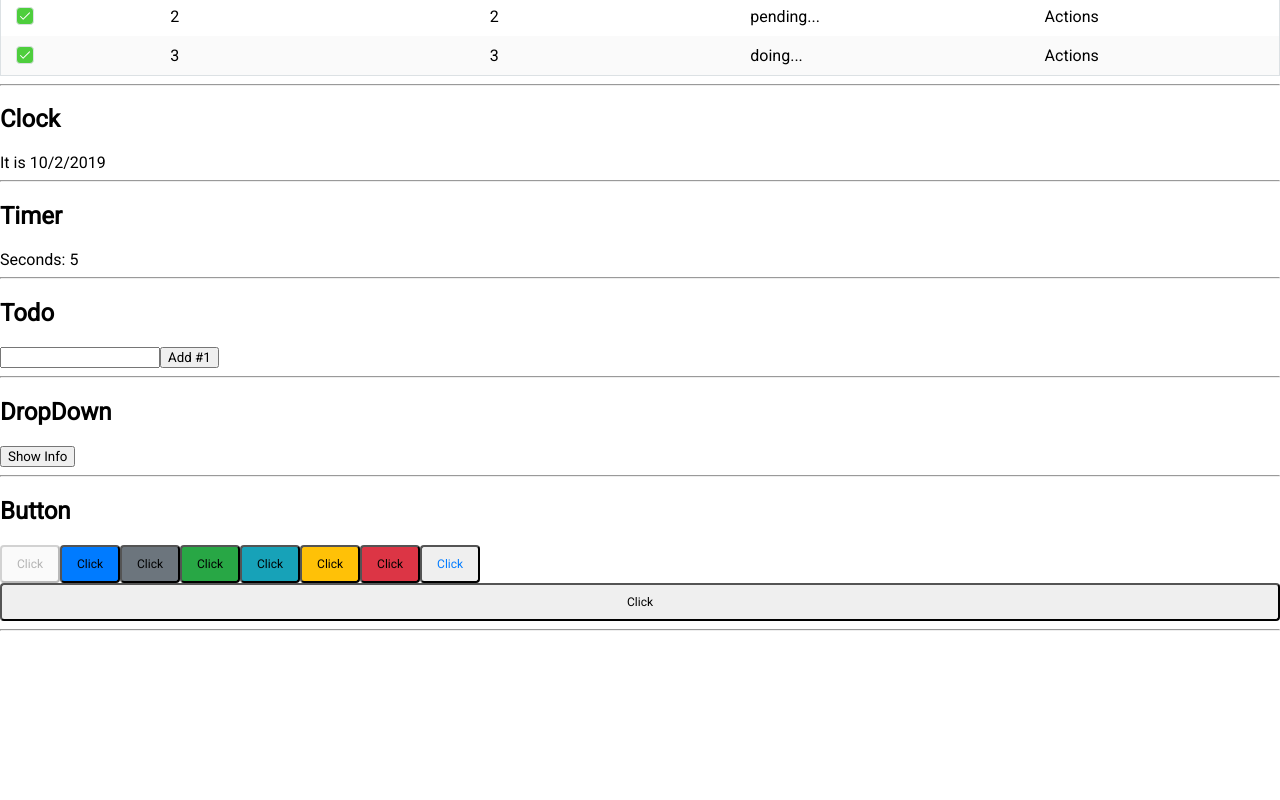
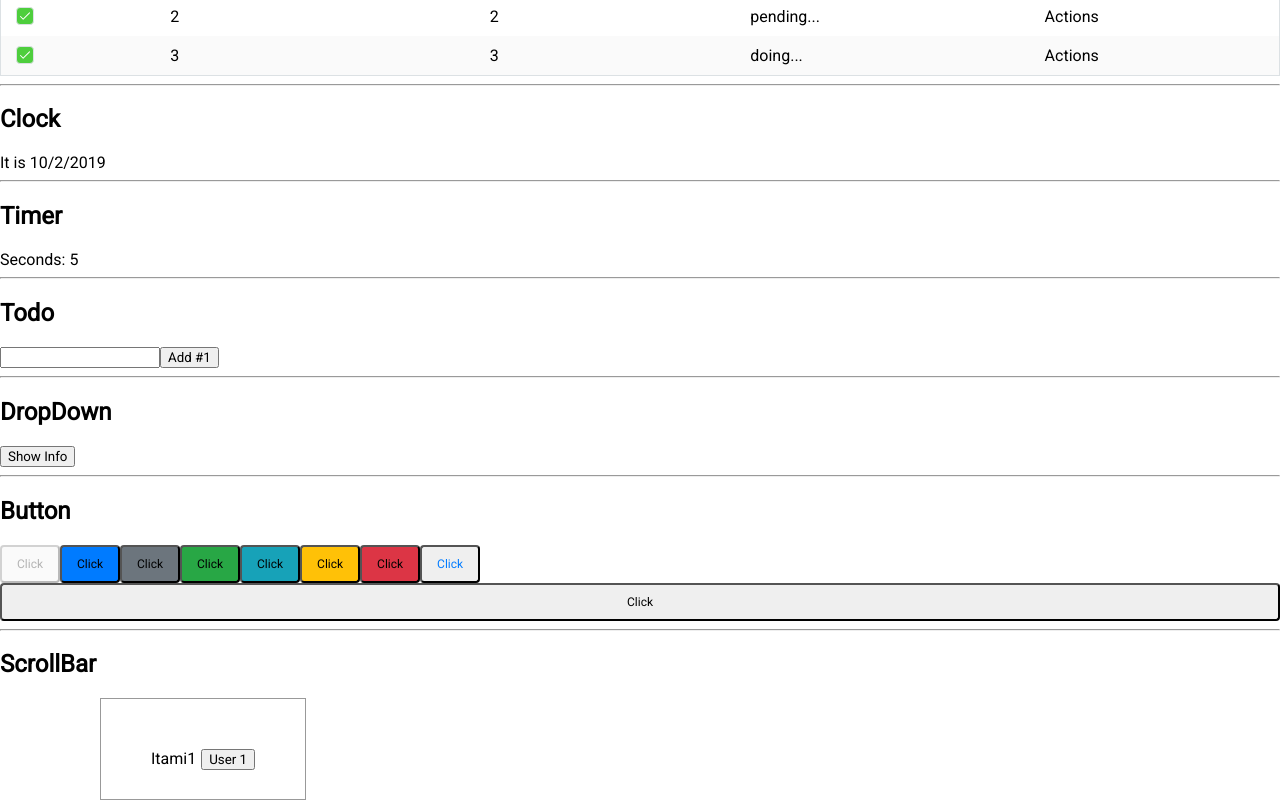
Before and after one commit to phichidung/test-ui, a React (Create React App) app: page / in a window 1280 px wide. Shown: the part 1300-2100 px from the top of the page. Before the commit the page ends 1939 px from the top, so only its background shows below. Built offline with nearby package versions, Linux system fonts and the light colour scheme.

Commit message:
add ui scrollbar

```diff
--- a/src/App.js
+++ b/src/App.js
@@ -8,7 +8,8 @@ import {
     Paginator,
     DataTable,
     DropDown,
-    Button
+    Button,
+    ScrollBar
 }                           from '../src/ui';
 import Clock                from './components/Clock';
 import Timer                from './components/Timer';
@@ -293,6 +294,11 @@ export default class App extends Component {
                 </section>
 
                 <hr/>
+
+                <section>
+                    <h1>ScrollBar</h1>
+                    <ScrollBar/>
+                </section>
             </div>
         );
     }
--- /dev/null
+++ b/src/ui/ScrollBar.css
@@ -0,0 +1,39 @@
+.scroll-bar {
+    overflow: auto;
+    /*
+        Thuộc tính của scrollbar:
+            visible (mặc định): Nếu kích thước nội dung lớn hơn kích thước phần tử thì nội dung sẽ bị tràn ra ngoài.
+            hidden: Nếu kích thước nội dung lớn hơn kích thước phần tử thì nội dung dư thừa sẽ bị ẩn đi.
+            scroll: Phần tử sẽ hiển thị thanh scroll ngang, và thanh scroll dọc (Mặc cho kích thước phần nội dung có lớn hơn kích thước phần tử hay không).
+            auto:
+                - Phần tử hiển thị thanh scroll ngang (Nếu chiều rộng phần nội dung lớn hơn chiều rộng phần tử)
+                - Phần tử sẽ hiển thị thanh scroll dọc (Nếu chiều cao phần nội dung lớn hơn chiều rộng phần tử)
+                - Phần tử sẽ hiển thị thanh scroll ngang và thanh scroll dọc (Nếu chiều rộng và chiều cao phần nội dung lớn hơn chiều rộng và chiều cao của phần tử)
+            initial: Sử dụng giá trị mặc định của nó.
+            inherit: Kế thừa giá trị thuộc tính overflow từ phần tử cha của nó.
+    */
+    max-height: 100px;
+    width: fit-content;
+    margin-left: 100px;
+    border: 1px solid #999;
+}
+
+.scroll-bar.hide {
+    overflow: hidden;
+}
+
+.scroll-bar::-webkit-scrollbar-track {
+    -webkit-box-shadow: inset 0 0 6px rgba(0,0,0,0.3);
+    border-radius: 10px;
+    background-color: #F5F5F5;
+}
+
+.scroll-bar::-webkit-scrollbar {
+    width: 4px;
+    background-color: #F5F5F5;
+}
+
+.scroll-bar::-webkit-scrollbar-thumb {
+    border-radius: 10px;
+    background-color: #009a7c;
+}
--- /dev/null
+++ b/src/ui/ScrollBar.js
@@ -0,0 +1,60 @@
+import React, { Component } from 'react';
+import './ScrollBar.css';
+
+export default class ScrollBar extends Component {
+
+    render() {
+        const users = [
+            {
+                id: 1,
+                name: 'Itami1',
+                button: 'User 1'
+            },
+            {
+                id: 2,
+                name: 'Itami2',
+                button: 'User 2'
+            },
+            {
+                id: 3,
+                name: 'Itami3',
+                button: 'User 2'
+            },
+            {
+                id: 4,
+                name: 'Itami4',
+                button: 'User 2'
+            },
+            {
+                id: 5,
+                name: 'Itami5',
+                button: 'User 2'
+            },
+        ];
+
+        return (
+            <div className={'scroll-bar'}>
+                {
+                    users.map((user, index) => {
+                        return (
+                            <div style={{
+                                display: 'flex',
+                                justifyContent: 'center',
+                                margin: '50px',
+                            }}>
+                                <div>
+                                    {user.name}
+                                </div>
+                                <div style={{ marginLeft: 5 }}>
+                                    <button>
+                                        {user.button}
+                                    </button>
+                                </div>
+                            </div>
+                        )
+                    })
+                }
+            </div>
+        );
+    }
+}
--- a/src/ui/index.js
+++ b/src/ui/index.js
@@ -7,6 +7,7 @@ import Paginator from "./Paginator";
 import DataTable from "./DataTable";
 import DropDown from "./DropDown";
 import Button from "./Button";
+import ScrollBar from "./ScrollBar";
 
 export {
     LoginForm,
@@ -17,5 +18,6 @@ export {
     Paginator,
     DataTable,
     DropDown,
-    Button
+    Button,
+    ScrollBar
 };
```
